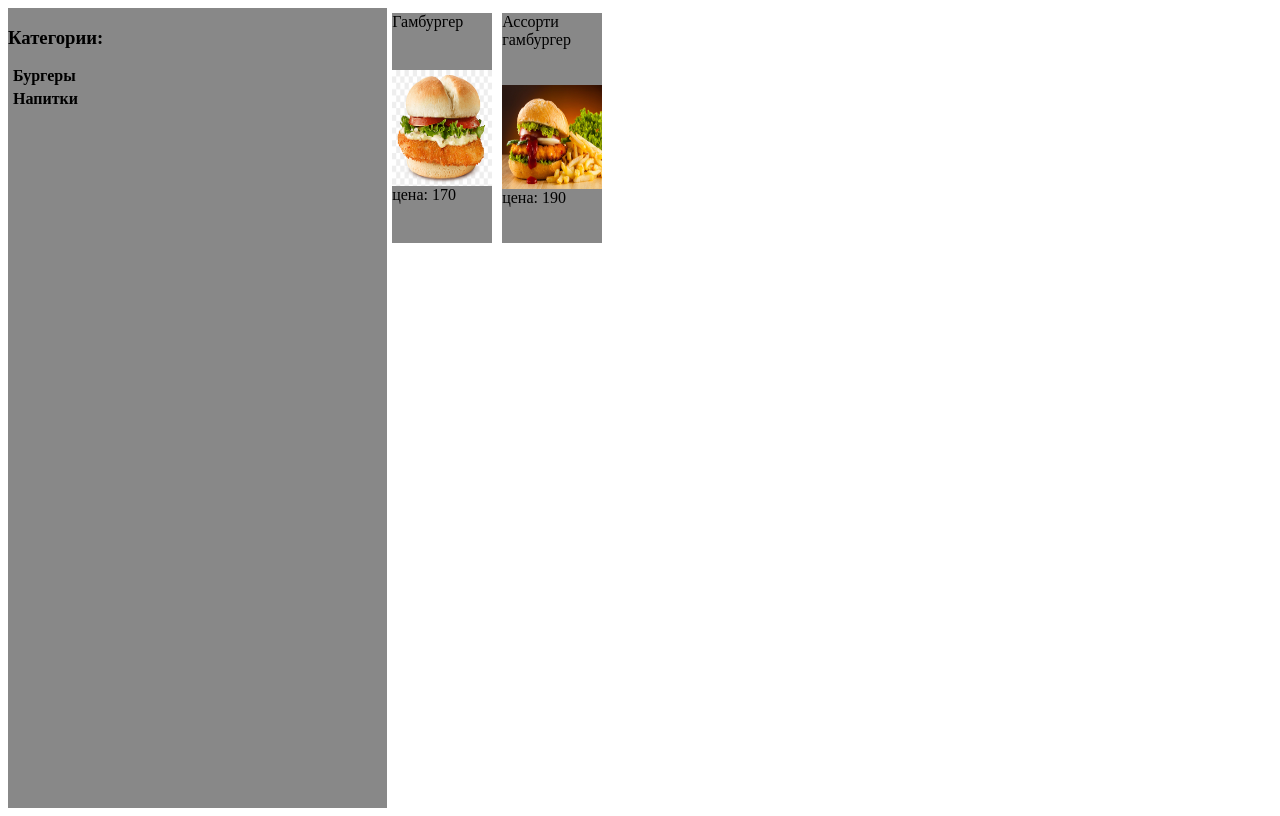
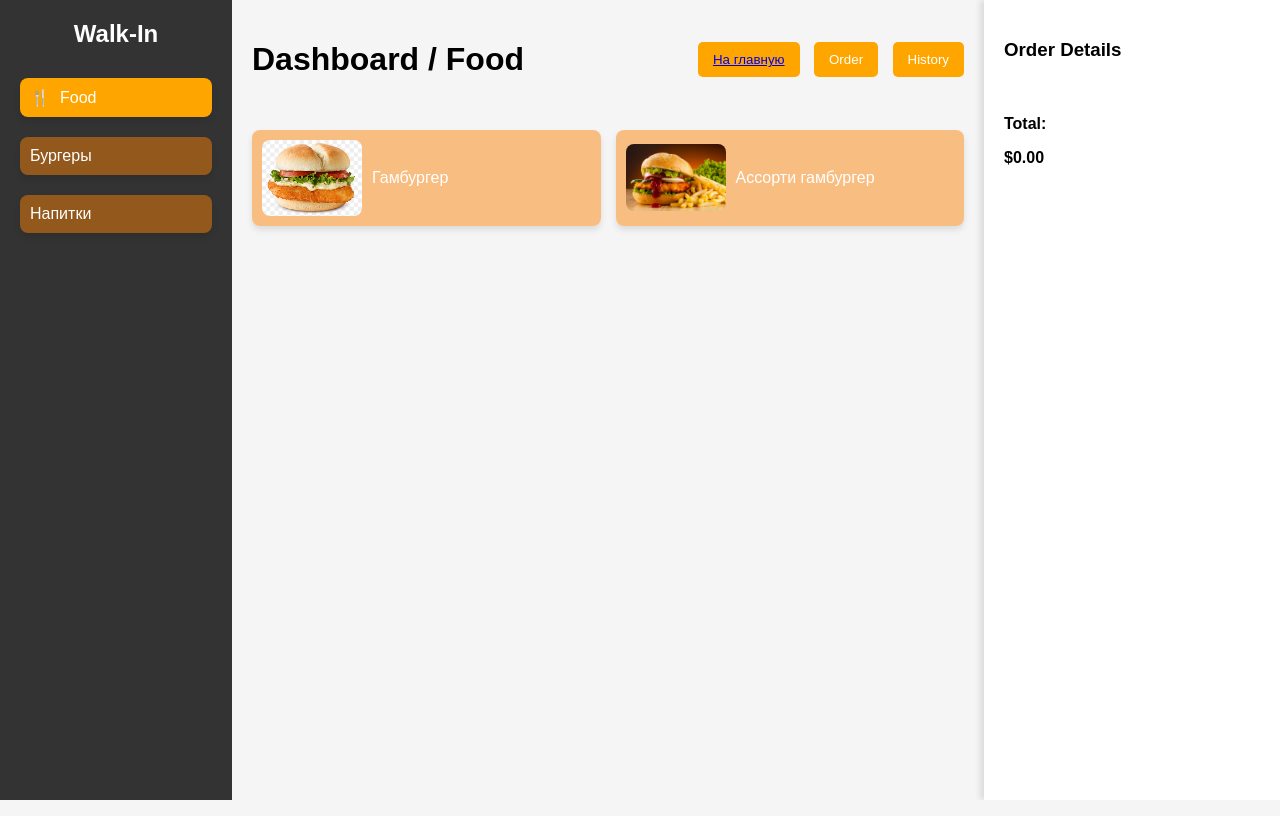
Before and after one commit to Rustam6160/restaurant, a Django app: page /menu/ in a window 1280 px wide. Run offline with Django 5.2, Linux system fonts and the light colour scheme; data comes from the database, SQL or seed files in the repository; both versions use the stored data as it was after the commit.

Commit message:
menu started2

```diff
--- /dev/null
+++ b/menu/templates/menu/menu2.html
@@ -0,0 +1,217 @@
+<!DOCTYPE html>
+<html lang="en">
+<head>
+    <meta charset="UTF-8">
+    <meta name="viewport" content="width=device-width, initial-scale=1.0">
+    <title>Dashboard Menu</title>
+    <style>
+        /* Основные стили */
+        body {
+            font-family: Arial, sans-serif;
+            margin: 0;
+            padding: 0;
+            display: flex;
+            height: 100vh;
+        }
+
+        .dashboard {
+            display: flex;
+            width: 100%;
+            height: 100%;
+        }
+
+        /* Левая панель */
+        .sidebar {
+            background-color: #333;
+            color: #fff;
+            width: 15%;
+            display: flex;
+            flex-direction: column;
+            padding: 20px;
+        }
+
+        .sidebar .logo {
+            font-size: 1.5em;
+            font-weight: bold;
+            margin-bottom: 20px;
+            text-align: center;
+        }
+
+        .menu {
+            display: flex;
+            flex-direction: column;
+        }
+
+        .menu-item {
+            color: #fff;
+            text-decoration: none;
+            margin: 10px 0;
+            display: flex;
+            align-items: center;
+            gap: 10px;
+            padding: 10px;
+            border-radius: 8px;
+            transition: background 0.3s;
+        }
+
+        .menu-item:hover,
+        .menu-item.active {
+            background: #ffa500;
+        }
+
+        /* Основной контент */
+        .content {
+            flex: 1;
+            padding: 20px;
+            background: #f5f5f5;
+            overflow-y: auto;
+        }
+
+        .topbar {
+            display: flex;
+            justify-content: space-between;
+            align-items: center;
+            margin-bottom: 20px;
+        }
+
+        .topbar .btn {
+            background: #ffa500;
+            border: none;
+            padding: 10px 15px;
+            border-radius: 5px;
+            color: #fff;
+            cursor: pointer;
+            margin-left: 10px;
+        }
+
+        /* Сетка меню */
+        .menu-grid {
+            display: grid;
+            grid-template-columns: repeat(auto-fit, minmax(150px, 1fr));
+            gap: 15px;
+        }
+
+        .menu-item {
+            background: rgba(251, 128, 4, 0.48);
+            padding: 10px;
+            text-align: center;
+            border-radius: 8px;
+            box-shadow: 0 4px 6px rgba(0, 0, 0, 0.1);
+            transition: transform 0.3s;
+        }
+
+        .menu-item:hover {
+            transform: scale(1.05);
+        }
+
+        .menu-item img {
+            max-width: 100%;
+            border-radius: 8px;
+        }
+
+        /* Правая панель */
+        .sidebar-right {
+            width: 20%;
+            background: #fff;
+            padding: 20px;
+            box-shadow: -4px 0 6px rgba(0, 0, 0, 0.1);
+        }
+
+        .order-summary {
+            display: flex;
+            flex-direction: column;
+        }
+
+        .order-item {
+            display: flex;
+            justify-content: space-between;
+            margin: 10px 0;
+        }
+
+        .order-total {
+            margin-top: 20px;
+            font-weight: bold;
+        }
+    </style>
+</head>
+<body>
+    <div class="dashboard">
+        <!-- Левая панель -->
+        <aside class="sidebar">
+            <div class="logo">Walk-In</div>
+            <nav class="menu">
+                <a href="#" class="menu-item active">
+                    <span>🍴</span> Food
+                </a>
+                {% for category in categories %}
+                    <a href="#" class="menu-item">
+                        {{ category.name }}
+                    </a>
+                {% endfor %}
+            </nav>
+        </aside>
+
+        <!-- Основной контент -->
+        <main class="content">
+            <header class="topbar">
+                <h1>Dashboard / Food</h1>
+                <div class="actions">
+                    <button class="btn"><a href="{% url 'home' %}">На главную</a></button>
+                    <button class="btn">Order</button>
+                    <button class="btn">History</button>
+                </div>
+            </header>
+
+            <div class="menu-grid">
+                {% for dish in dishes %}
+                    <div class="menu-item" data-name="Steak" data-price="20">
+                        {% if dish.img %}<img src="{{ dish.img.url }}" style="max-width: 100px">{% endif %}
+                        <p>{{ dish.name }}</p>
+
+                    </div>
+                {% endfor %}
+            </div>
+        </main>
+
+        <!-- Правая панель -->
+        <aside class="sidebar-right">
+            <div class="order-summary">
+                <h3>Order Details</h3>
+                <div id="order-list"></div>
+                <div class="order-total">
+                    <p>Total:</p>
+                    <span id="order-total">$0.00</span>
+                </div>
+            </div>
+        </aside>
+    </div>
+
+    <script>
+        // Логика добавления в заказ
+        document.addEventListener('DOMContentLoaded', () => {
+            const menuItems = document.querySelectorAll('.menu-grid .menu-item');
+            const orderList = document.getElementById('order-list');
+            const orderTotal = document.getElementById('order-total');
+
+            let total = 0;
+
+            menuItems.forEach(item => {
+                item.addEventListener('click', () => {
+                    const itemName = item.dataset.name;
+                    const itemPrice = parseFloat(item.dataset.price);
+
+                    // Создание элемента заказа
+                    const orderItem = document.createElement('div');
+                    orderItem.classList.add('order-item');
+                    orderItem.innerHTML = <p>${itemName}</p><span>$${itemPrice.toFixed(2)}</span>;
+                    orderList.appendChild(orderItem);
+
+                    // Обновление общей суммы
+                    total += itemPrice;
+                    orderTotal.textContent = $${total.toFixed(2)};
+                });
+            });
+        });
+    </script>
+</body>
+</html>
--- a/menu/views.py
+++ b/menu/views.py
@@ -14,4 +14,4 @@ class Menu(View):
         dishes = Dish.objects.all()
         categories = Category.objects.all()
 
-        return render(request, "menu/menu.html", context={'dishes': dishes, 'categories': categories})
+        return render(request, "menu/menu2.html", context={'dishes': dishes, 'categories': categories})
```
Also changed, not shown: accounts/templates/accounts/profile.html (+98 -18 lines), core/templates/core/home.html (+124 -6 lines), db.sqlite3.
